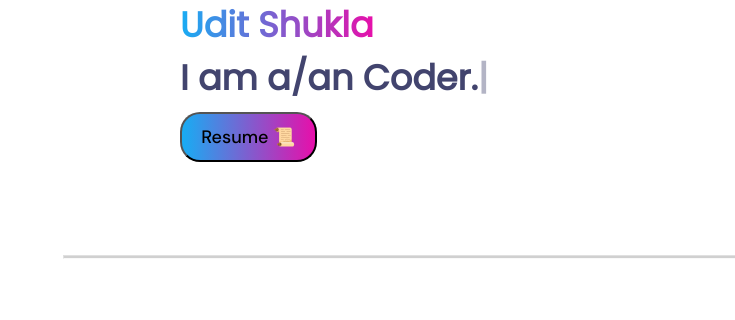
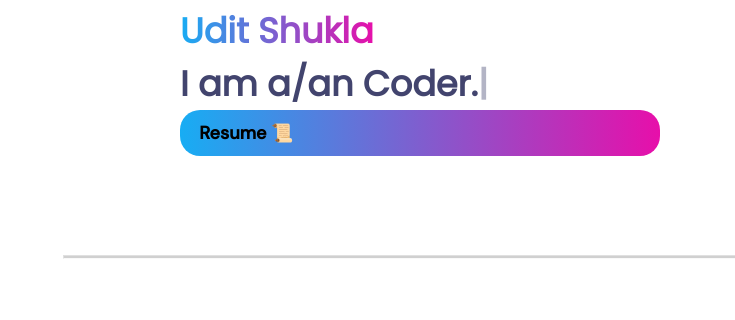
Before and after one commit to Udit-Shukla/Portfolio, a plain HTML site: page index.html in a window 1280 px wide. Shown: the part 300-620 px from the top of the page, 0-735 px from the left. Drawn offline with nearby package versions, Linux system fonts and the light colour scheme.

Commit message:
Update index.html

```diff
--- a/index.html
+++ b/index.html
@@ -48,7 +48,7 @@
           <a href="https://www.linkedin.com/in/udit-shukla-37370328b/" target="_blank"  rel="noopener noreferrer"><span class="name">Udit Shukla </span></a><br />
           I am a/an <span id="role"></span>
           <br>
-          <button type="button" class="resume " ><a href="https://drive.google.com/file/d/1CB_00t2Pnj04v2qJ4Gm5vgCV7iNsEEHY/view?usp=drive_link" class="res_link" download="Udit_resume" target="_blank"> Resume 📜 </a></button>
+          <div class="resume " ><a href="https://drive.google.com/file/d/1CB_00t2Pnj04v2qJ4Gm5vgCV7iNsEEHY/view?usp=drive_link" class="res_link" download="Udit_resume" target="_blank"> Resume 📜 </a></div>
 
         </div>
 
```
